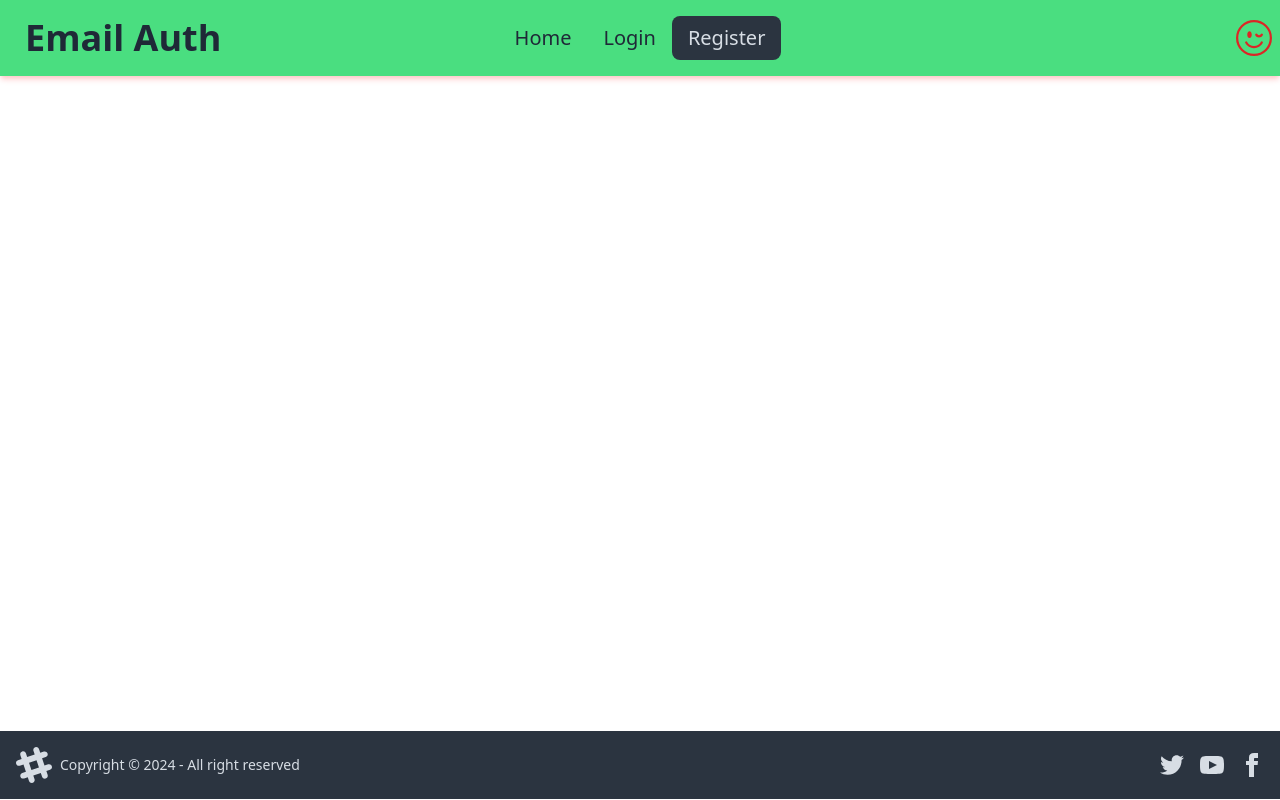
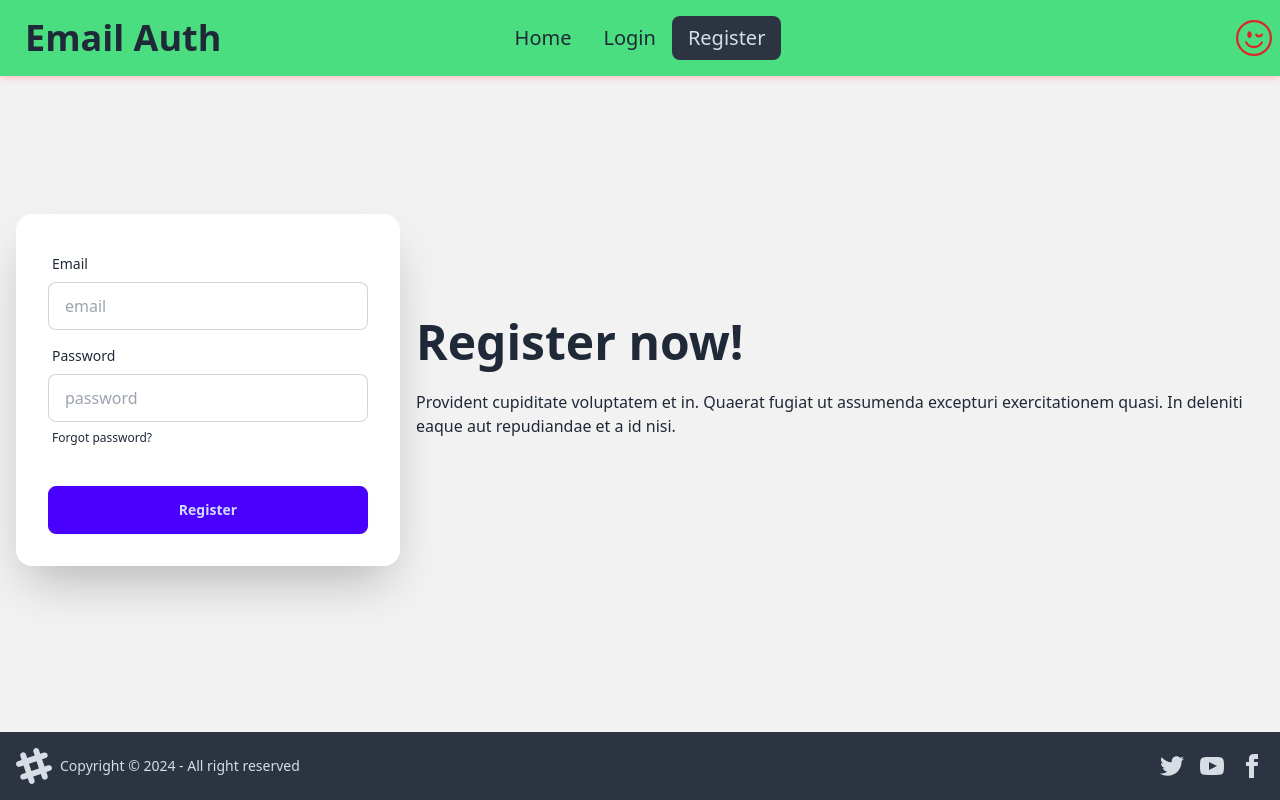
Before and after one commit to mirhimel012/User-Email-Password-Auth, a React (Vite) app: page /register in a window 1280 px wide. Built offline with nearby package versions, Linux system fonts and the light colour scheme.

Commit message:
get email and password from register

```diff
--- a/src/components/Register.jsx
+++ b/src/components/Register.jsx
@@ -1,7 +1,43 @@
 const Register = () => {
+
+    const handleRegister = e => {
+        e.preventDefault();
+        const email = e.target.email.value;
+        const password = e.target.password.value;
+        console.log(email, password);
+    }
     return (
         <div>
-
+            <div className="hero min-h-[calc(100vh-116px)] bg-base-200">
+  <div className="hero-content flex-col lg:flex-row-reverse">
+    <div className="text-center lg:text-left">
+      <h1 className="text-5xl font-bold">Register now!</h1>
+      <p className="py-6">Provident cupiditate voluptatem et in. Quaerat fugiat ut assumenda excepturi exercitationem quasi. In deleniti eaque aut repudiandae et a id nisi.</p>
+    </div>
+    <div className="card shrink-0 w-full max-w-sm shadow-2xl bg-base-100">
+      <form onSubmit={handleRegister} className="card-body">
+        <div className="form-control">
+          <label className="label">
+            <span className="label-text">Email</span>
+          </label>
+          <input type="email" name="email" placeholder="email" className="input input-bordered" required />
+        </div>
+        <div className="form-control">
+          <label className="label">
+            <span className="label-text">Password</span>
+          </label>
+          <input type="password" name="password" placeholder="password" className="input input-bordered" required />
+          <label className="label">
+            <a href="#" className="label-text-alt link link-hover">Forgot password?</a>
+          </label>
+        </div>
+        <div className="form-control mt-6">
+          <button className="btn btn-primary">Register</button>
+        </div>
+      </form>
+    </div>
+  </div>
+</div>
         </div>
     );
 };
```
